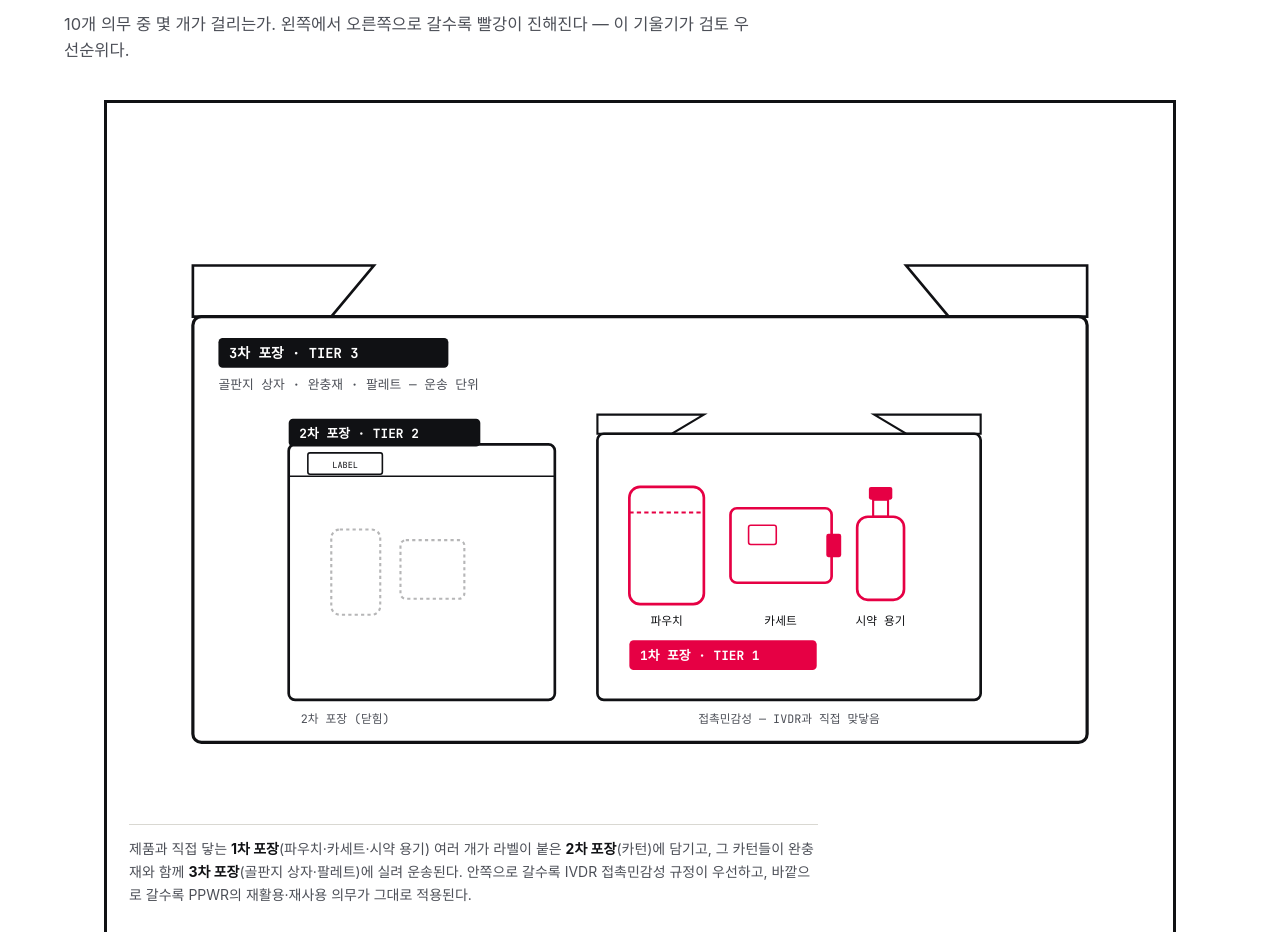
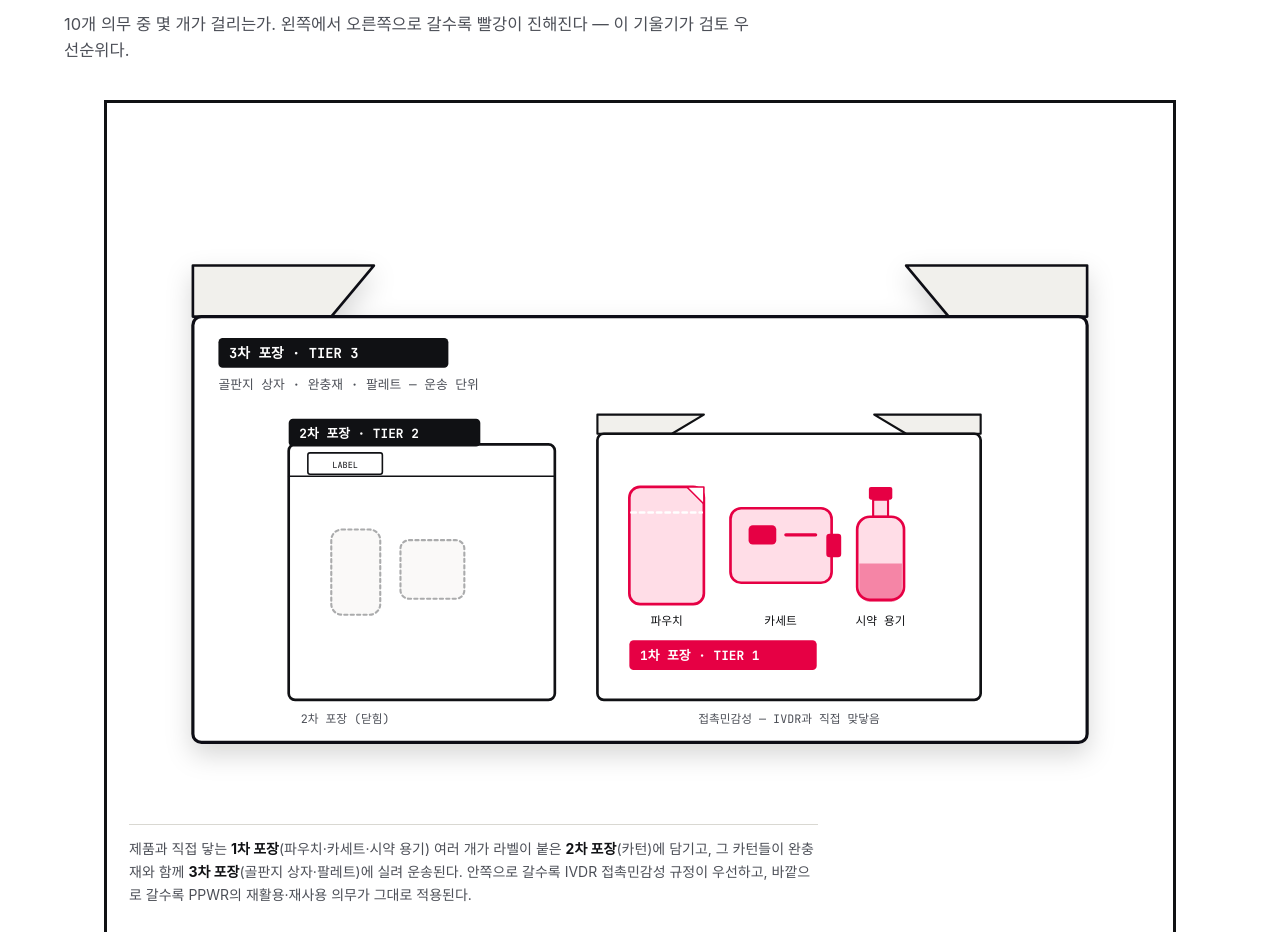
Before and after one commit to mungbws1031/ppwr-ivd-packaging, a plain HTML site: page index.html in a window 1280 px wide. Shown: the part 943-1875 px from the top of the page. Drawn offline with Linux system fonts and the light colour scheme; a web font is replaced by a local one.

Commit message:
style: 포장 도해 채색·그림자로 업그레이드
Co-Authored-By: Claude Sonnet 5 <noreply@anthropic.com>

```diff
--- a/index.html
+++ b/index.html
@@ -248,52 +248,64 @@ footer .warn{color:#fff!important;font-weight:700;display:block;margin-top:14px;
 
   <figure class="layerfig" data-rv>
     <svg viewBox="0 0 960 640" role="img" aria-label="3차 포장인 골판지 상자 안에 2차 포장인 라벨 부착 카턴들이 들어 있고, 그 카턴을 열면 1차 포장인 파우치·카세트·시약 용기가 나오는 중첩 구조 도해">
+      <defs>
+        <filter id="boxShadow" x="-20%" y="-20%" width="140%" height="140%">
+          <feDropShadow dx="0" dy="10" stdDeviation="12" flood-color="#101114" flood-opacity="0.16"/>
+        </filter>
+      </defs>
+      <g stroke-linejoin="round" stroke-linecap="round">
         <!-- 3차 포장: 골판지 상자 -->
-      <polygon points="60,180 60,132 230,132 190,180" fill="none" stroke="currentColor" stroke-width="2.5"/>
-      <polygon points="900,180 900,132 730,132 770,180" fill="none" stroke="currentColor" stroke-width="2.5"/>
-      <rect x="60" y="180" width="840" height="400" rx="8" fill="none" stroke="currentColor" stroke-width="3"/>
+        <g filter="url(#boxShadow)">
+          <polygon points="60,180 60,132 230,132 190,180" fill="var(--mute)" stroke="currentColor" stroke-width="2.5"/>
+          <polygon points="900,180 900,132 730,132 770,180" fill="var(--mute)" stroke="currentColor" stroke-width="2.5"/>
+          <rect x="60" y="180" width="840" height="400" rx="8" fill="#fff" stroke="currentColor" stroke-width="3"/>
+        </g>
         <rect x="84" y="200" width="216" height="28" rx="4" fill="var(--ink)"/>
         <text x="94" y="219" class="mono" font-size="13" font-weight="700" fill="#fff">3차 포장 · TIER 3</text>
         <text x="84" y="248" class="mono" font-size="12" fill="#4C4F57">골판지 상자 · 완충재 · 팔레트 — 운송 단위</text>
 
         <!-- 2차 포장: 닫힌 카턴 (내용물은 안 보임을 옅은 실루엣으로 암시) -->
-      <rect x="150" y="300" width="250" height="240" rx="6" fill="none" stroke="currentColor" stroke-width="2.5"/>
+        <rect x="150" y="300" width="250" height="240" rx="6" fill="#fff" stroke="currentColor" stroke-width="2.5"/>
         <line x1="150" y1="330" x2="400" y2="330" stroke="currentColor" stroke-width="1.5"/>
         <rect x="168" y="308" width="70" height="20" rx="2" fill="#fff" stroke="currentColor" stroke-width="1.5"/>
         <text x="203" y="322" class="mono" text-anchor="middle" font-size="8" fill="currentColor">LABEL</text>
-      <g opacity="0.3">
-        <rect x="190" y="380" width="46" height="80" rx="8" fill="none" stroke="currentColor" stroke-width="2" stroke-dasharray="3 3"/>
-        <rect x="255" y="390" width="60" height="55" rx="5" fill="none" stroke="currentColor" stroke-width="2" stroke-dasharray="3 3"/>
+        <g opacity="0.35">
+          <rect x="190" y="380" width="46" height="80" rx="10" fill="var(--mute)" stroke="currentColor" stroke-width="2" stroke-dasharray="3 3"/>
+          <rect x="255" y="390" width="60" height="55" rx="8" fill="var(--mute)" stroke="currentColor" stroke-width="2" stroke-dasharray="3 3"/>
         </g>
         <text x="203" y="562" class="mono" text-anchor="middle" font-size="11" fill="#4C4F57">2차 포장 (닫힘)</text>
         <rect x="150" y="276" width="180" height="26" rx="4" fill="var(--ink)"/>
         <text x="160" y="294" class="mono" font-size="12" font-weight="700" fill="#fff">2차 포장 · TIER 2</text>
 
         <!-- 2차 포장: 열린 카턴 -->
-      <polygon points="440,290 440,272 540,272 510,290" fill="none" stroke="currentColor" stroke-width="2"/>
-      <polygon points="800,290 800,272 700,272 730,290" fill="none" stroke="currentColor" stroke-width="2"/>
-      <rect x="440" y="290" width="360" height="250" rx="6" fill="none" stroke="currentColor" stroke-width="2.5"/>
+        <polygon points="440,290 440,272 540,272 510,290" fill="var(--mute)" stroke="currentColor" stroke-width="2"/>
+        <polygon points="800,290 800,272 700,272 730,290" fill="var(--mute)" stroke="currentColor" stroke-width="2"/>
+        <rect x="440" y="290" width="360" height="250" rx="6" fill="#fff" stroke="currentColor" stroke-width="2.5"/>
 
         <!-- 1차 포장: 파우치 -->
-      <rect x="470" y="340" width="70" height="110" rx="10" fill="none" stroke="var(--red)" stroke-width="2.5"/>
-      <line x1="470" y1="364" x2="540" y2="364" stroke="var(--red)" stroke-width="2" stroke-dasharray="4 3"/>
+        <path d="M470,350 a10,10 0 0 1 10,-10 h50 a10,10 0 0 1 10,10 v90 a10,10 0 0 1 -10,10 h-50 a10,10 0 0 1 -10,-10 z" fill="var(--red-pale)" stroke="var(--red)" stroke-width="2.5"/>
+        <path d="M524,340 l16,0 l0,16 z" fill="#fff" stroke="var(--red)" stroke-width="1.5"/>
+        <line x1="472" y1="364" x2="538" y2="364" stroke="#fff" stroke-width="2.5" stroke-dasharray="4 4"/>
         <text x="505" y="470" class="mono" text-anchor="middle" font-size="11" fill="var(--ink)">파우치</text>
 
         <!-- 1차 포장: 카세트 -->
-      <rect x="565" y="360" width="95" height="70" rx="6" fill="none" stroke="var(--red)" stroke-width="2.5"/>
-      <rect x="582" y="376" width="26" height="18" rx="2" fill="none" stroke="var(--red)" stroke-width="1.5"/>
-      <rect x="655" y="384" width="14" height="22" rx="2" fill="var(--red)"/>
+        <rect x="565" y="360" width="95" height="70" rx="10" fill="var(--red-pale)" stroke="var(--red)" stroke-width="2.5"/>
+        <rect x="582" y="376" width="26" height="18" rx="4" fill="var(--red)"/>
+        <line x1="617" y1="385" x2="645" y2="385" stroke="var(--red)" stroke-width="3"/>
+        <rect x="655" y="384" width="14" height="22" rx="3" fill="var(--red)"/>
         <text x="612" y="470" class="mono" text-anchor="middle" font-size="11" fill="var(--ink)">카세트</text>
 
         <!-- 1차 포장: 시약 용기 -->
         <rect x="695" y="340" width="22" height="12" rx="2" fill="var(--red)"/>
-      <rect x="699" y="352" width="14" height="16" fill="none" stroke="var(--red)" stroke-width="2"/>
-      <rect x="684" y="368" width="44" height="78" rx="10" fill="none" stroke="var(--red)" stroke-width="2.5"/>
+        <rect x="699" y="352" width="14" height="16" fill="var(--red-pale)" stroke="var(--red)" stroke-width="2"/>
+        <rect x="684" y="368" width="44" height="78" rx="12" fill="var(--red-pale)" stroke="var(--red)" stroke-width="2.5"/>
+        <path d="M686,412 a10,10 0 0 0 0,2 v24 a10,10 0 0 0 10,10 h20 a10,10 0 0 0 10,-10 v-24 a10,10 0 0 0 0,-2 z" fill="var(--red)" opacity="0.4"/>
         <text x="706" y="470" class="mono" text-anchor="middle" font-size="11" fill="var(--ink)">시약 용기</text>
 
         <rect x="470" y="484" width="176" height="28" rx="4" fill="var(--red)"/>
         <text x="480" y="503" class="mono" font-size="12" font-weight="700" fill="#fff">1차 포장 · TIER 1</text>
         <text x="620" y="562" class="mono" text-anchor="middle" font-size="11" fill="#4C4F57">접촉민감성 — IVDR과 직접 맞닿음</text>
+      </g>
     </svg>
     <figcaption>
       제품과 직접 닿는 <b>1차 포장</b>(파우치·카세트·시약 용기) 여러 개가 라벨이 붙은 <b>2차 포장</b>(카턴)에 담기고,
```
Lines whose indentation alone changed are shown as unchanged.
